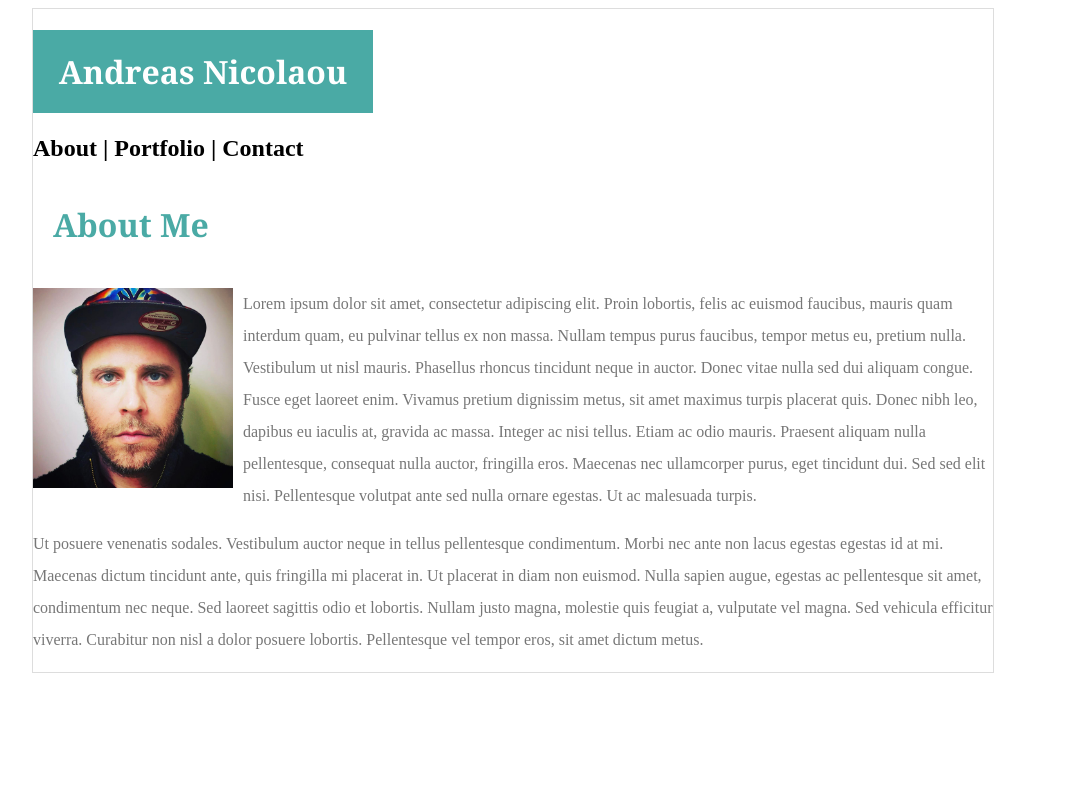
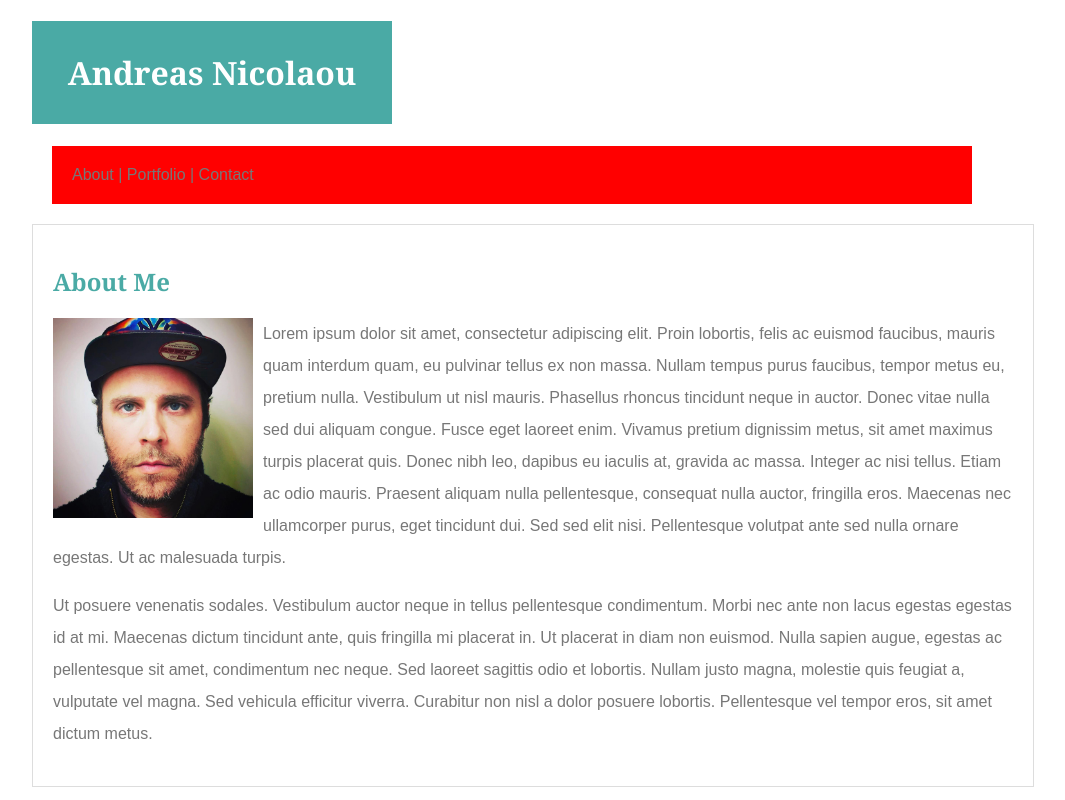
Before and after one commit to agnicolaou/Basic-Portfolio, a plain HTML site: page index.html in a window 1280 px wide. Shown: the whole page, without its empty margins (96-1161 px from the left). Drawn offline with Linux system fonts and the light colour scheme.

Commit message:
Need to complete top menu bar and add border below About Me

```diff
--- a/assets/css/style.css
+++ b/assets/css/style.css
@@ -1,20 +1,35 @@
+#topmenu{
+    padding: 30px;
+    margin: 20px;
+    background-color:red;
+    color: #777777;
+    font-family: Arial, Helvetica, sans-serif;
+    padding: 20px;
+
+}
+
+.contentcontainer{
+    padding: 20px;
+    border: 1px solid #dddddd;
+    width: 960px;
+
+
+}
 
 body {
     width: 960px;
     margin-left: 10%;
     margin-right: 10%;
-    background-color: #ffffff;
-    border: 1px solid #dddddd;
 }
 
 
+
 #logo {
-   padding: 20px;
+   padding: 30px;
+   width: 300px;
    color: white;
    background-color: #4aaaa5;
-   box-sizing: content-box;
    text-align: center;
-   width: 300px;
    font-family: Georgia, 'Times New Roman', Times, serif;
 }
 
@@ -23,6 +38,7 @@ p {
     color: #777777;
     text-align: left;
     line-height: 2;
+    font-family: Arial, Helvetica, sans-serif;
 }
 
 #profilephoto{
@@ -34,5 +50,4 @@ p {
     color: #4aaaa5;
     font-family: Georgia, 'Times New Roman', Times, serif;
     font-weight: strong;
-    padding: 20px;
 }
--- a/index.html
+++ b/index.html
@@ -13,17 +13,27 @@
 
 <body>
 
-         <!-- Logo -->
-        <h1 id="logo">
-            Andreas Nicolaou
-        </h1>
-
-        <!-- Top Menu -->
-        <h2>About    |  Portfolio    |    Contact</h2>
 
 
 
+    <!-- Logo -->
+    <h1 id="logo">
 
+        Andreas Nicolaou
+
+    </h1>
+
+
+    <!-- Top Menu Bar -->
+    <section id="topmenu">
+
+            About    |  Portfolio    |    Contact
+
+    </section>
+
+
+
+    <section class="contentcontainer">
 
 
         <!-- Profile Photo -->
@@ -46,7 +56,7 @@
         </p>
 
 
-
+    </section>
 
 
 
```
